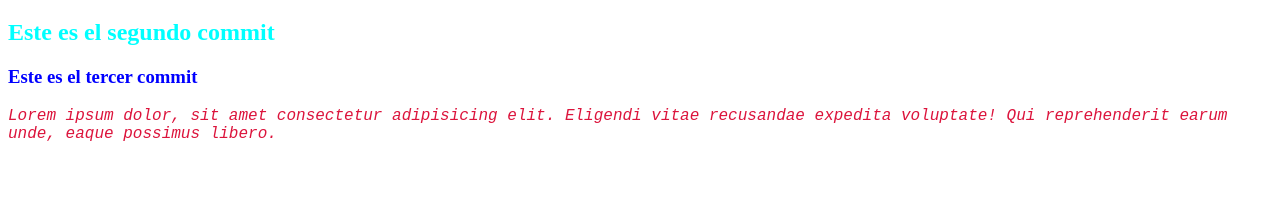
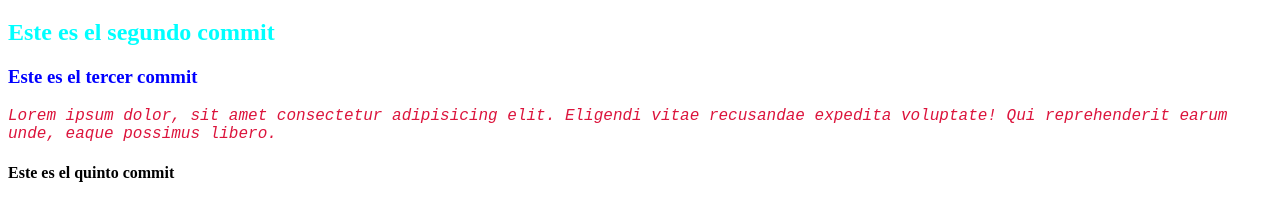
Before and after one commit to MauriGitHubM/Prueba-git, a plain HTML site: page index.html in a window 1280 px wide. Shown: the part 61-282 px from the top of the page. Drawn offline with Linux system fonts and the light colour scheme.

Commit message:
Este es el quinto commit, y lo hice desde Vim

```diff
--- a/index.html
+++ b/index.html
@@ -13,6 +13,7 @@
     <h2>Este es el segundo commit</h2>
     <h3>Este es el tercer commit</h3>
     <p>Lorem ipsum dolor, sit amet consectetur adipisicing elit. Eligendi vitae recusandae expedita voluptate! Qui reprehenderit earum unde, eaque possimus libero.</p>
+    <h4>Este es el quinto commit</h4>
 
 </body>
 </html>
```
